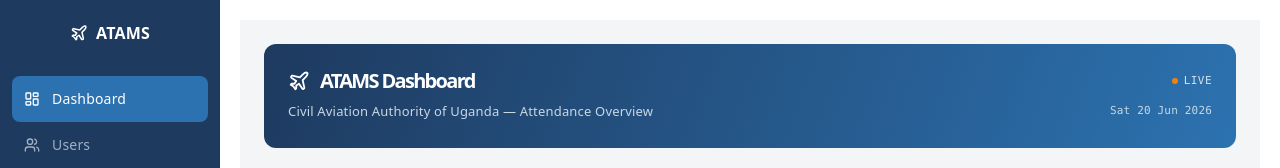
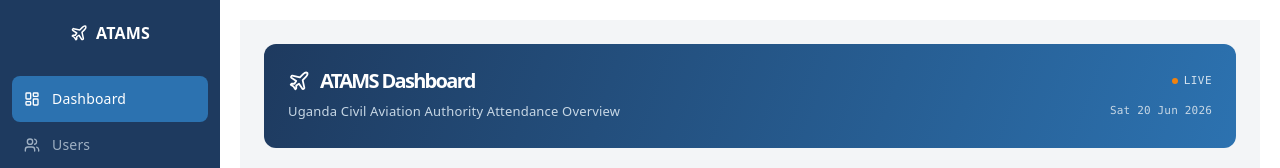
Before and after one commit to RugumayoA/ATAMS, a React app in the folder frontend/: page / in a window 1280 px wide. Shown: the top 168 px of the page. Built offline with nearby package versions, Linux system fonts and the light colour scheme; the HTML template or start-up script is replaced by a standard one.

Commit message:
dashboard page

```diff
--- a/frontend/src/pages/Dashboard.jsx
+++ b/frontend/src/pages/Dashboard.jsx
@@ -131,7 +131,7 @@ export default function Dashboard() {
             </h1>
           </div>
           <p style={{ fontSize: 13, marginTop: 4, marginBottom: 0, color: "#C7D7E5" }}>
-            Civil Aviation Authority of Uganda — Attendance Overview
+            Uganda Civil Aviation Authority Attendance Overview
           </p>
         </div>
         <div style={{ textAlign: "right" }}>
```
